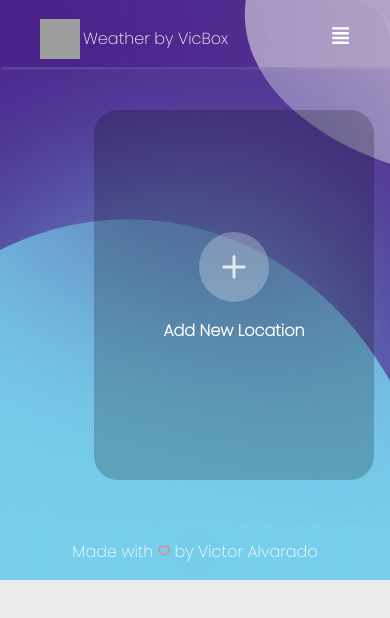
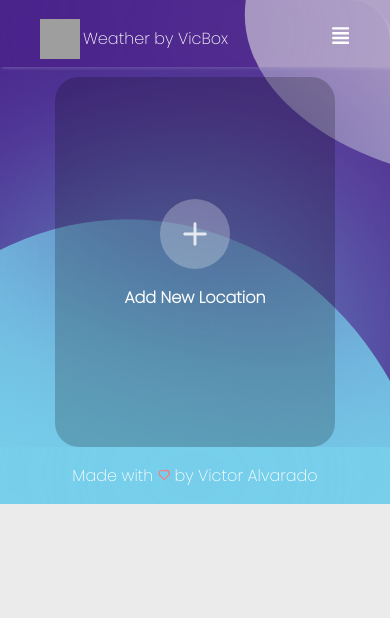
Before and after one commit to AHamza786/Weather-Application, a React (Create React App) app: page / in a window 390 px wide. Shown: the top 618 px of the page. Built offline with nearby package versions, Linux system fonts and the light colour scheme; grey boxes are pictures that could not be loaded.

Commit message:
Some changes

```diff
--- a/src/Components/Main/Main.css
+++ b/src/Components/Main/Main.css
@@ -29,6 +29,14 @@
     .main{
         flex-direction: column;
         gap: 20px;
-        height: calc(100% - 165px);
+      height: calc(100% - 165px);
      }
  }
+ @media only screen and (min-width: 350px) and (max-width: 420px) {
+  .main{
+      padding: 10px 0 0 0;
+      justify-content: center;
+      align-items: center;
+      overflow: hidden;
+   }
+}
```
